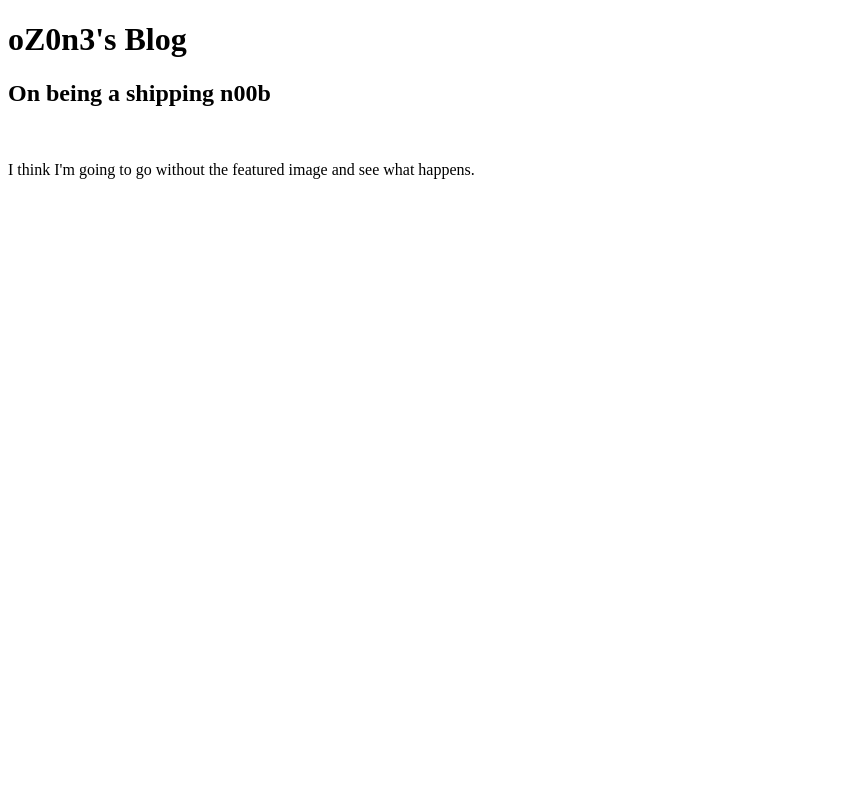
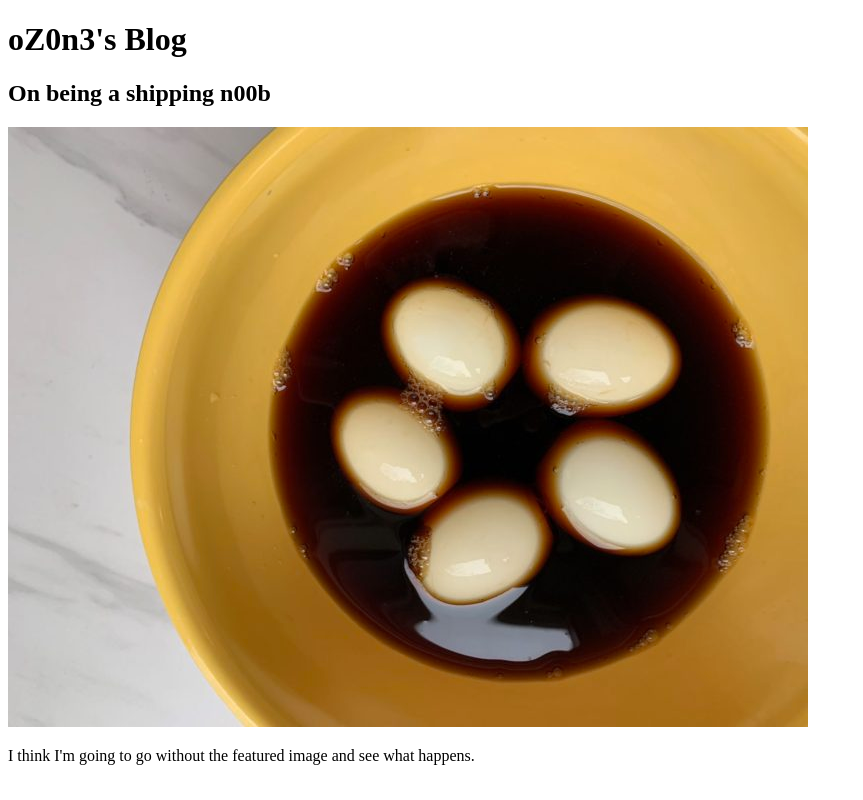
Before and after one commit to Ozone72/oz0n3-blog, an Eleventy site: page posts/noob.md in a window 1280 px wide. Shown: the whole page, without its empty margins (0-863 px from the left). Built offline with nearby package versions, Linux system fonts and the light colour scheme; Eleventy itself is replaced by a stand-in of ours; files that its build step writes are made by us from their sources.

Commit message:
changes a post

```diff
--- a/posts/noob.md
+++ b/posts/noob.md
@@ -3,6 +3,7 @@ layout: layouts/post.njk
 title: On being a shipping n00b
 description: What it feels like to ship creative work as a n00b
 date: 2020-11-10
+featuredImage: /images/uploads/ramen_eggs.jpg
 ---
 
 I think I'm going to go without the featured image and see what happens.
```
Also changed, not shown: images/uploads/ramen_eggs.jpg (added).
